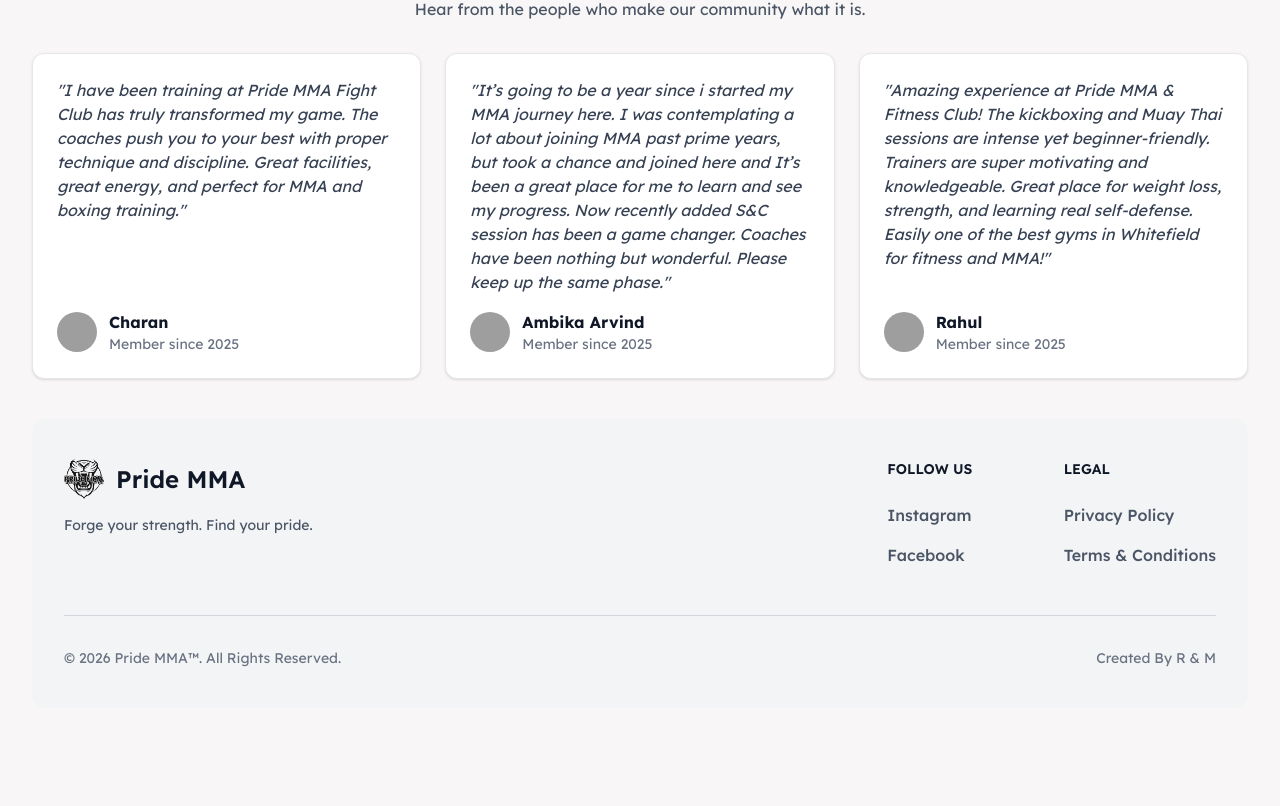
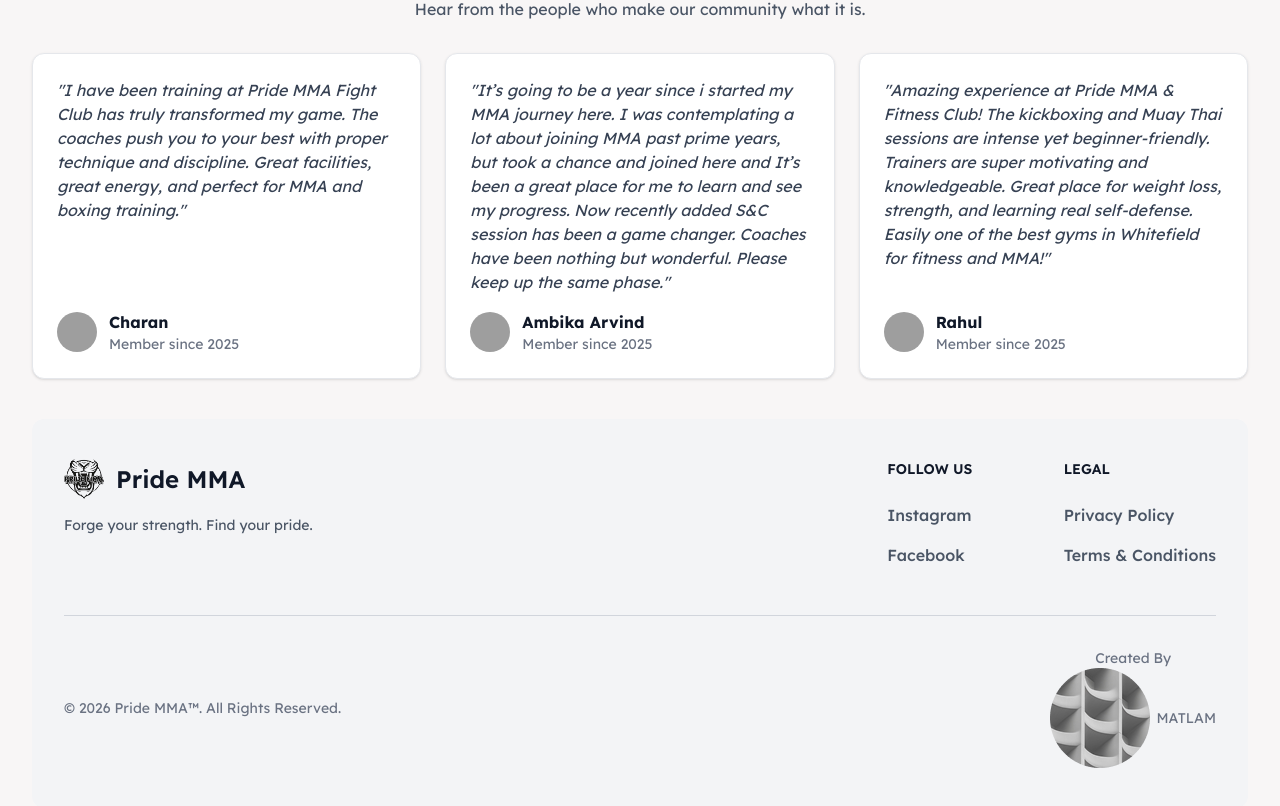
Before and after one commit to coderzlyf/pridemma, a React (Vite) app: page / in a window 1280 px wide. Shown: the part 2140-2946 px from the top of the page. Before the commit the page ends 2868 px from the top, so only its background shows below. Built offline with nearby package versions, Linux system fonts and the light colour scheme; no server answers; grey boxes are pictures that could not be loaded; the HTML template or start-up script is replaced by a standard one.

Commit message:
link upgraded

```diff
--- a/src/App.tsx
+++ b/src/App.tsx
@@ -43,6 +43,18 @@ function App() {
                     <>
                       Created By{" "}
                       <a
+                        href="https://www.matlam.online"
+                        target="blank"
+                        className="hover:underline uppercase cursor-pointer flex items-center"
+                      >
+                        <img
+                          src="/MatlamLogo.png"
+                          alt="matlam"
+                          className="pr-1.5"
+                        />
+                        MatLam
+                      </a>
+                      {/* <a
                         target="blank"
                         href={data.footer.founder.url}
                         className="hover:underline uppercase cursor-pointer"
@@ -56,7 +68,7 @@ function App() {
                         className="hover:underline uppercase cursor-pointer"
                       >
                         {data.footer.cofounder.name[0]}
-                      </a>
+                      </a> */}
                     </>
                   }
                 />
--- a/src/pages/HomePage/HomePage.tsx
+++ b/src/pages/HomePage/HomePage.tsx
@@ -42,7 +42,6 @@ const HomePage = () => {
         }}
       />
       <Philosophy />
-
       <Fyf />
       <Testimonial />
     </>
```
Also changed, not shown: public/MatlamLogo.png (added).
